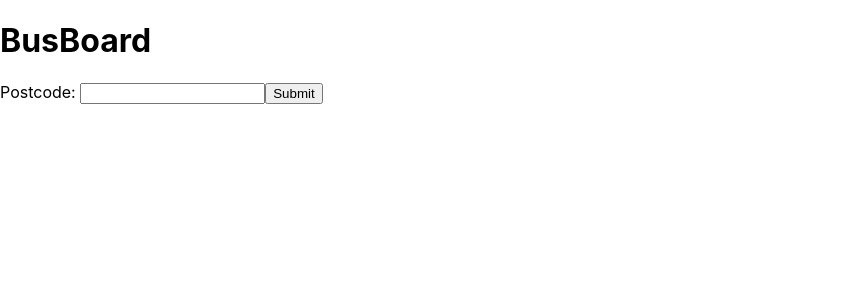
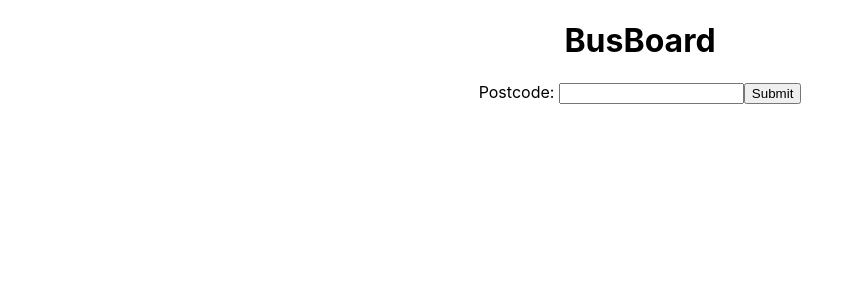
Before and after one commit to FinLSoftwire/busboardreact, a React (Create React App) app: page / in a window 1280 px wide. Shown: the top 300 px of the page, without its empty margins (0-863 px from the left). Built offline with nearby package versions, Linux system fonts and the light colour scheme.

Commit message:
Bootstrap install and initial CSS added to the App page

```diff
--- a/package.json
+++ b/package.json
@@ -11,6 +11,7 @@
     "@types/node": "^16.18.126",
     "@types/react": "^19.1.8",
     "@types/react-dom": "^19.1.6",
+    "bootstrap": "^5.3.7",
     "react": "^19.1.0",
     "react-dom": "^19.1.0",
     "react-router-dom": "^7.6.3",
--- a/src/App.tsx
+++ b/src/App.tsx
@@ -1,6 +1,7 @@
 import React, {useState} from 'react';
 import './busboard';
 import {busInfo, getBusPredictions} from "./busboard";
+import './sitewide.css';
 
 async function getBuses(postcode: string): Promise<busInfo[][]> {
   // very basic testing string, you'll likely return a list of strings or JSON objects instead!
@@ -53,6 +54,7 @@ function App(): React.ReactElement {
   }
 
   return <>
+    <div className="container-fluid centred">
     <h1> BusBoard </h1>
     <form action="" onSubmit={formHandler}>
       <label htmlFor="postcodeInput"> Postcode: </label>
@@ -60,6 +62,7 @@ function App(): React.ReactElement {
       <input type="submit" value="Submit"/>
     </form>
     <div id="tableContainer"></div>
+    </div>
     {populateBusTimetable()}
   </>;
 }
--- /dev/null
+++ b/src/sitewide.css
@@ -0,0 +1,7 @@
+h1 {
+    color: black;
+}
+
+.centred {
+    text-align: center;
+}
```
Also changed, not shown: 1 other file (tests, documents, lock files or other folders).
